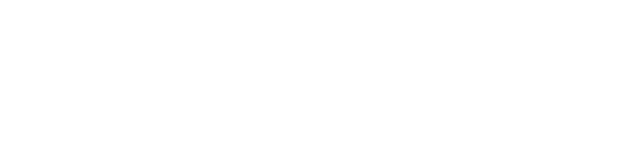
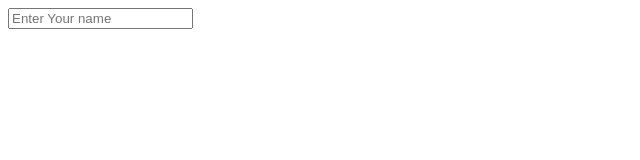
Before and after one commit to nibirdev/second, a plain HTML site: page index.html in a window 1280 px wide. Shown: the whole page, without its empty margins (0-640 px from the left). Drawn offline with Linux system fonts and the light colour scheme.

```diff
--- a/index.html
+++ b/index.html
@@ -6,6 +6,6 @@
     <title>New Document</title>
 </head>
 <body>
-
+    <input type="text" placeholder="Enter Your name">
 </body>
 </html>
```
